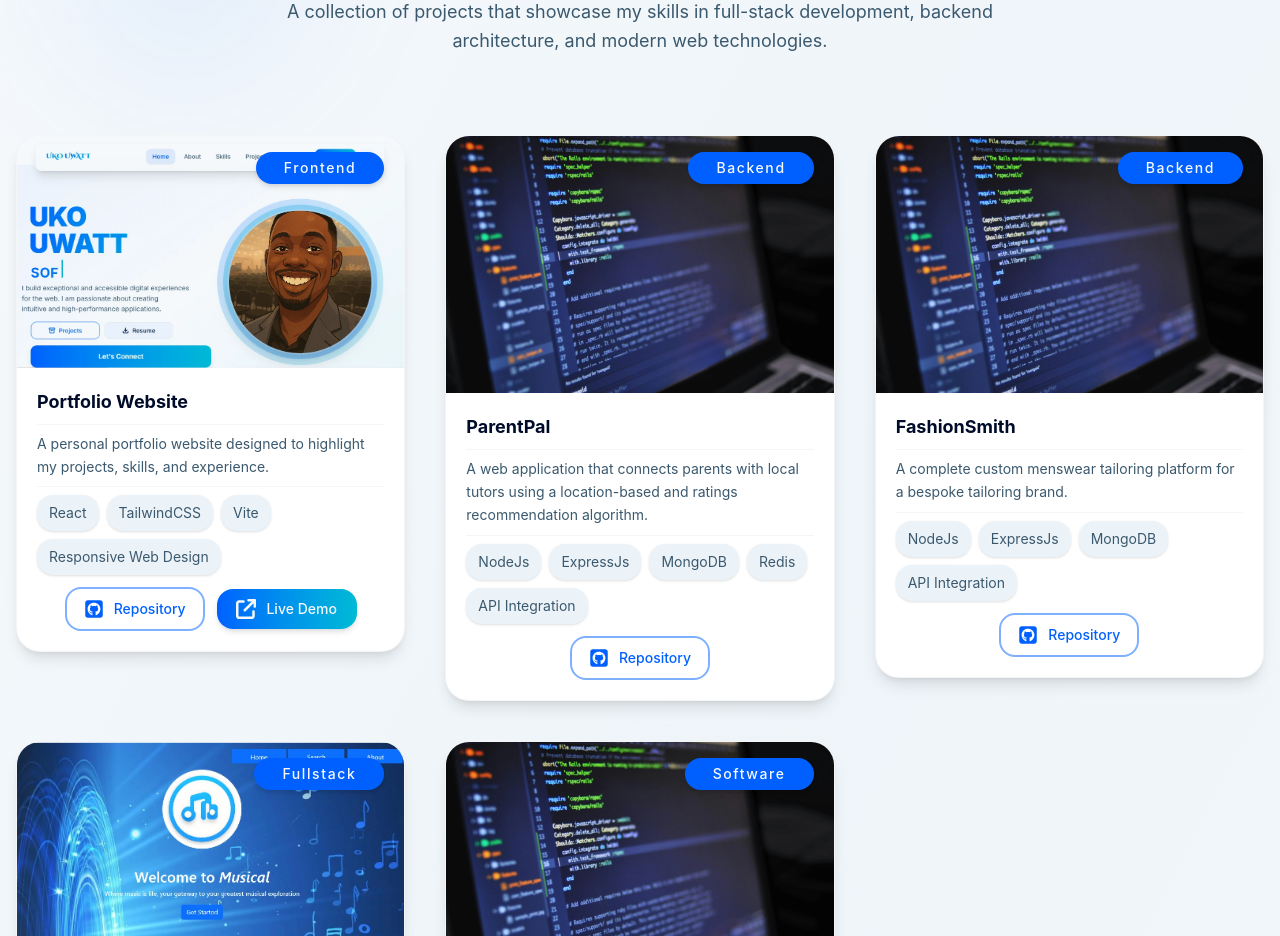
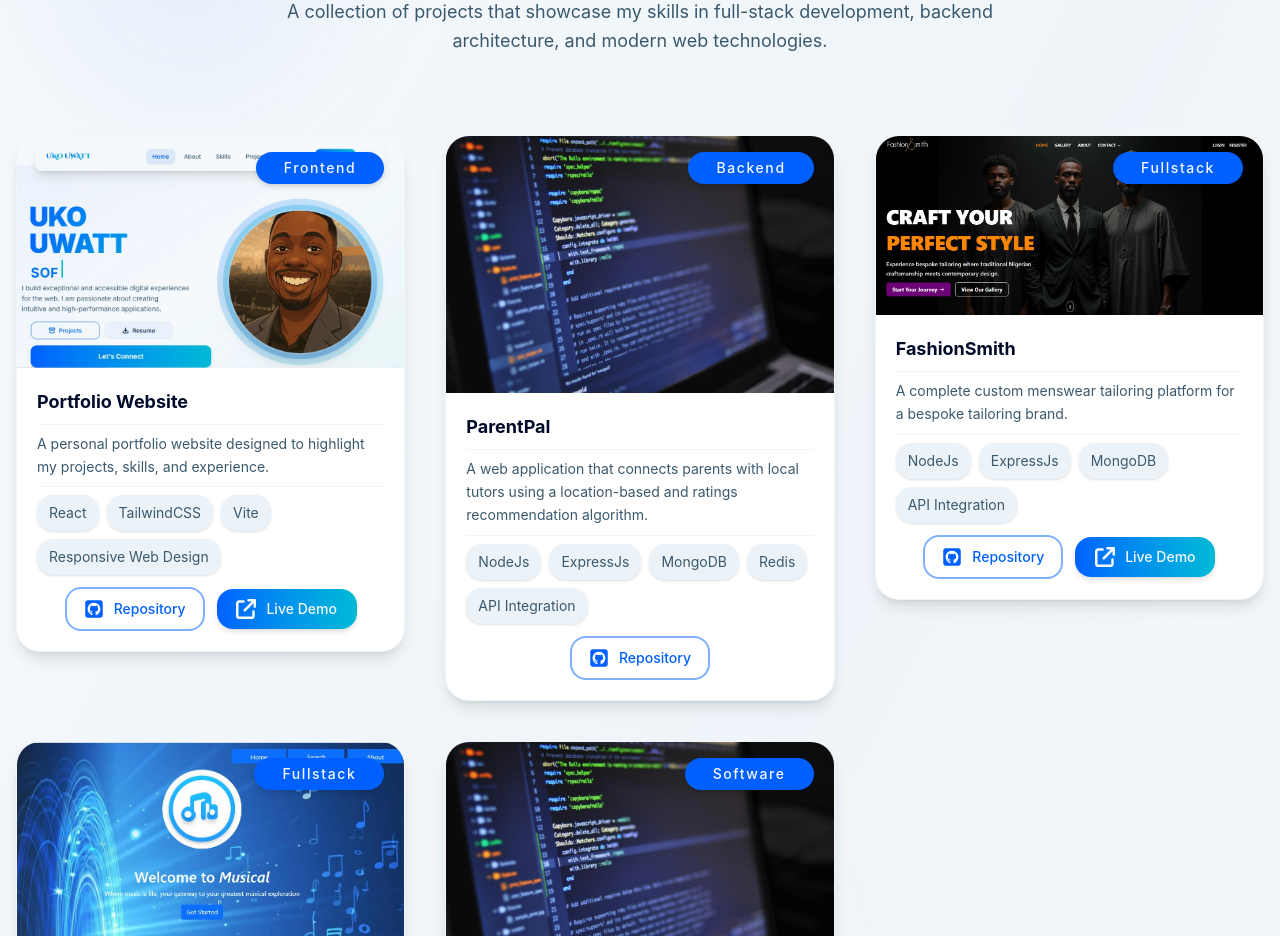
Before and after one commit to Uko1995/Portfolio_site, a React (Vite) app: page / in a window 1280 px wide. Shown: the part 5240-6176 px from the top of the page. Built offline with nearby package versions, Linux system fonts and the light colour scheme; no server answers.

Commit message:
Implement code changes to enhance functionality and improve performance

```diff
--- a/src/components/Projects.jsx
+++ b/src/components/Projects.jsx
@@ -36,11 +36,11 @@ const ProjectData = [
     name: "FashionSmith",
     description:
       "A complete custom menswear tailoring platform for a bespoke tailoring brand. ",
-    image: "./screen.webp",
+    image: "./fashionsmith.webp",
     technologies: ["NodeJs", "ExpressJs", "MongoDB", "API Integration"],
     linkToGitHub: "https://github.com/Uko1995/FashionSmith",
-    linkToLive: "",
-    type: "backend",
+    linkToLive: "https://fashion-smith.vercel.app",
+    type: "fullstack",
   },
   {
     name: "Musical",
```
Also changed, not shown: public/fashionsmith.webp (added).
